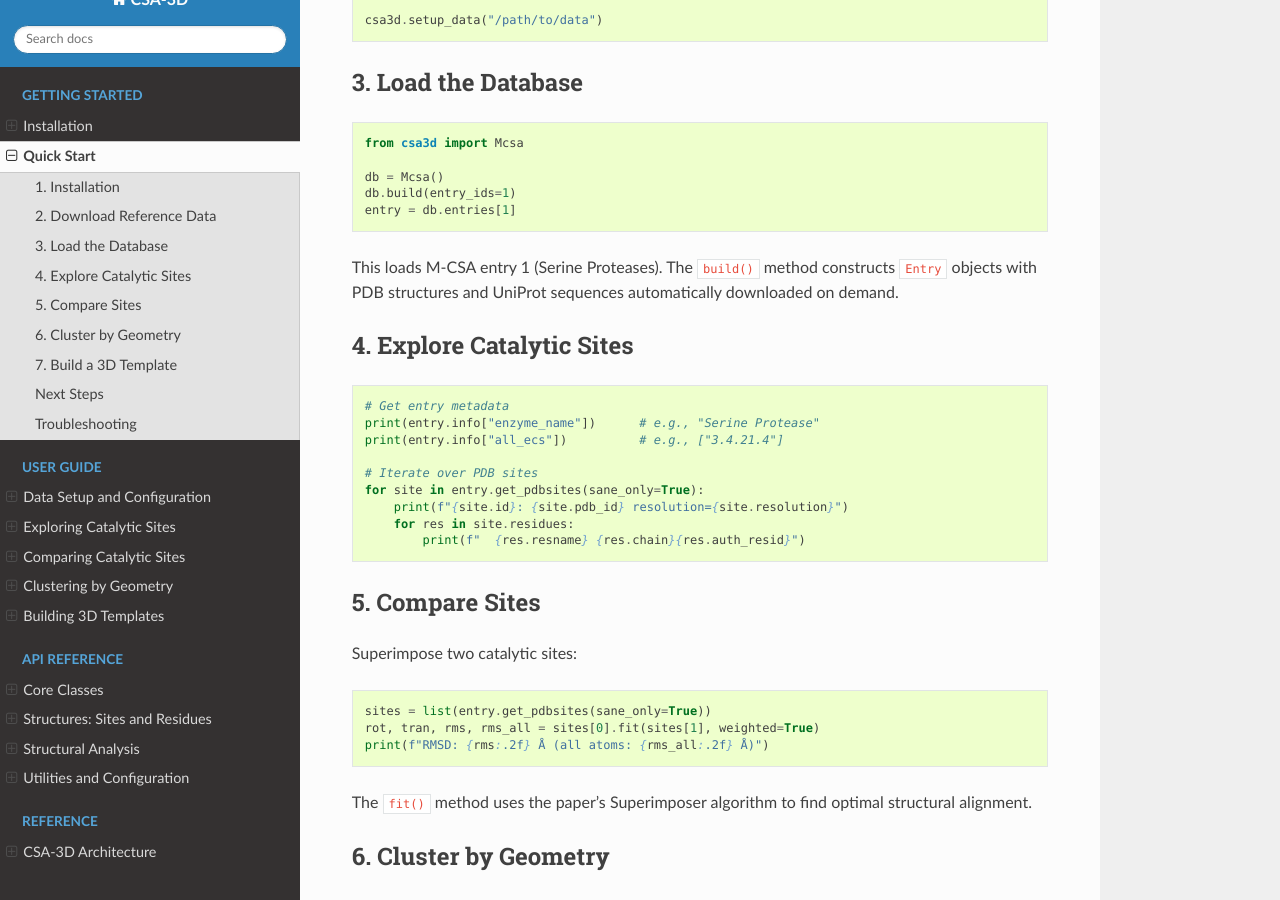
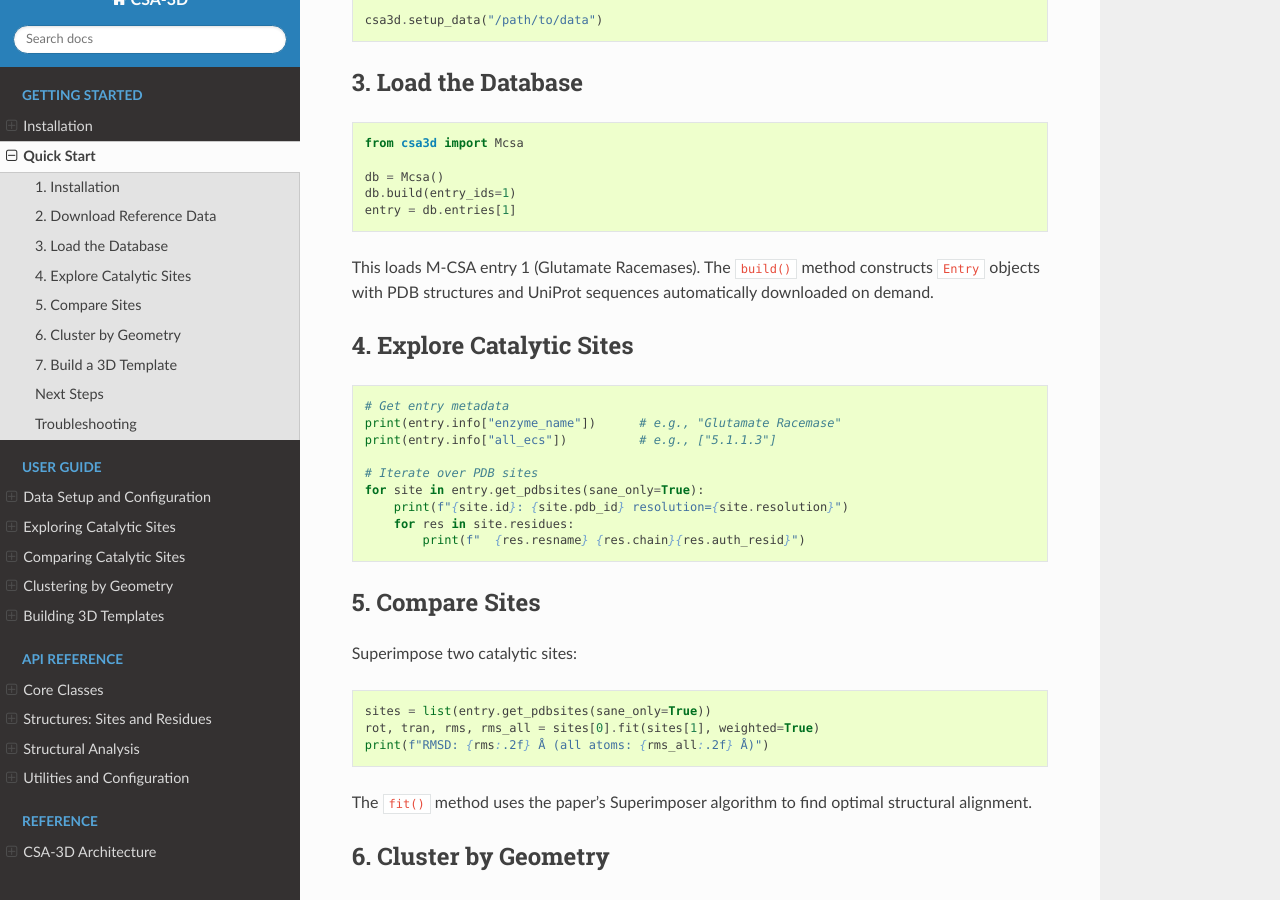
Before and after one commit to iriziotis/CSA-3D, a Sphinx documentation site: the page built from docs/quickstart.rst, in a window 1280 px wide and 900 px high, scrolled down 640 px. Built offline with Sphinx 7.4.7 and the Read the Docs theme 3.1.0, drawn with Linux system fonts in a browser that asks for light colours.

Commit message:
Corrected example enzyme name and EC

```diff
--- a/docs/quickstart.rst
+++ b/docs/quickstart.rst
@@ -37,7 +37,7 @@ To use a custom location::
     db.build(entry_ids=1)
     entry = db.entries[1]
 
-This loads M-CSA entry 1 (Serine Proteases). The ``build()`` method constructs
+This loads M-CSA entry 1 (Glutamate Racemases). The ``build()`` method constructs
 ``Entry`` objects with PDB structures and UniProt sequences automatically
 downloaded on demand.
 
@@ -47,8 +47,8 @@ downloaded on demand.
 ::
 
     # Get entry metadata
-    print(entry.info["enzyme_name"])      # e.g., "Serine Protease"
-    print(entry.info["all_ecs"])          # e.g., ["3.4.21.4"]
+    print(entry.info["enzyme_name"])      # e.g., "Glutamate Racemase"
+    print(entry.info["all_ecs"])          # e.g., ["5.1.1.3"]
 
     # Iterate over PDB sites
     for site in entry.get_pdbsites(sane_only=True):
```
